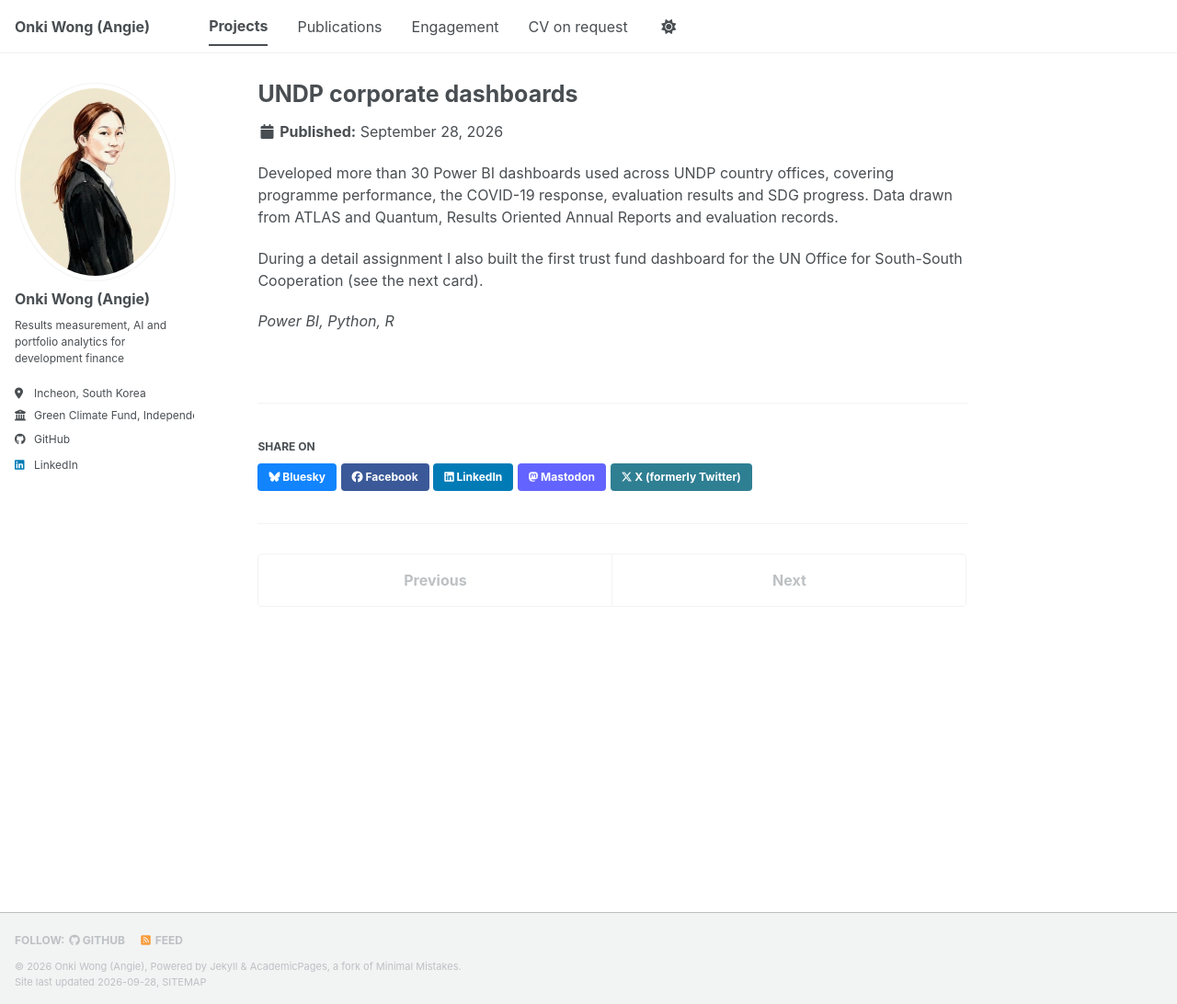
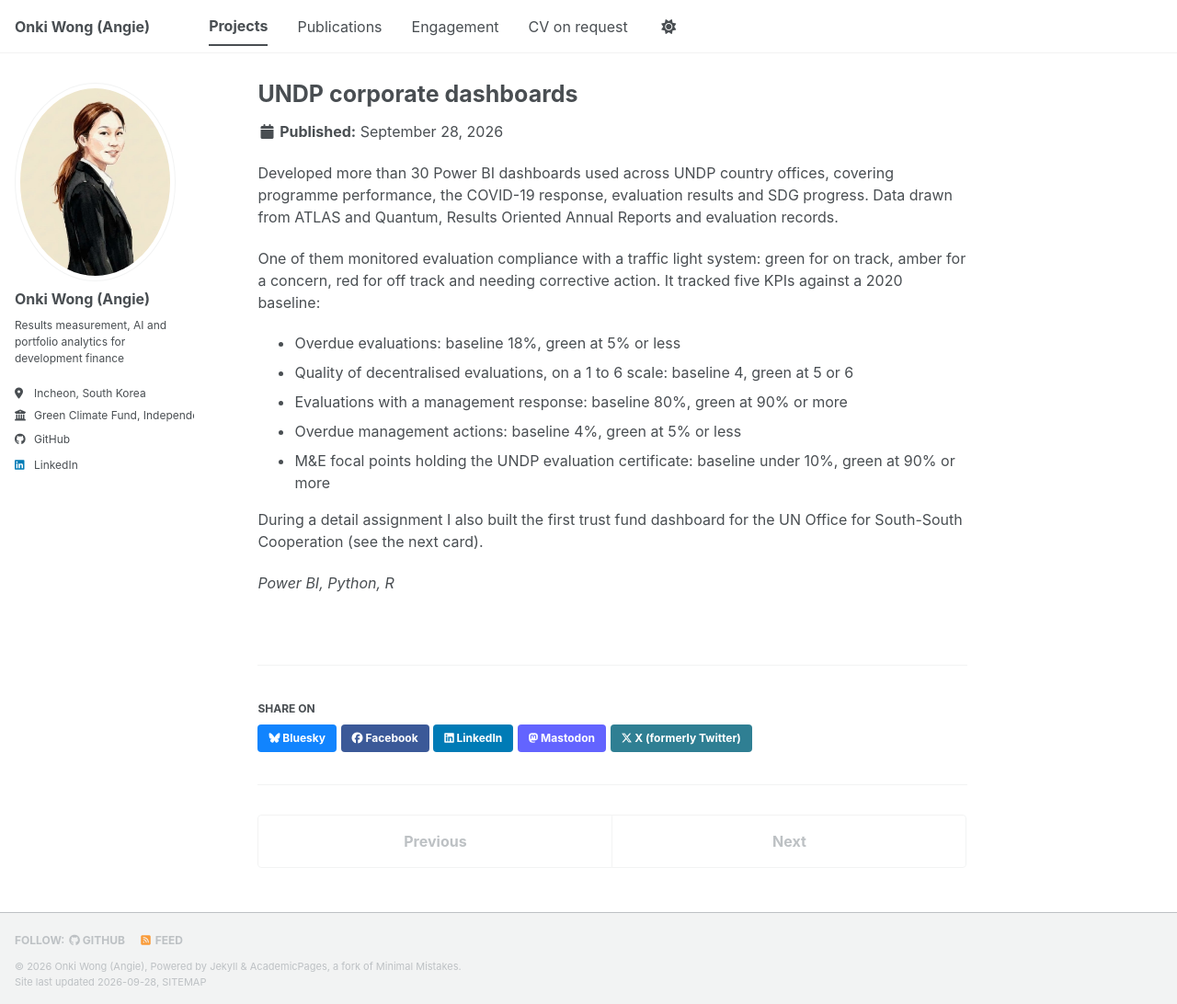
Before and after one commit to owangie/owangie.github.io, a Jekyll site: the page built from _portfolio/3-undp-dashboards.md, in a window 1280 px wide and 1092 px high. Shown: the whole window at 92% size. Built offline with Jekyll 4.4.1, drawn with Linux system fonts in a browser that asks for light colours; a style sheet for code colours, icons or effects is not loaded.

Commit message:
UNDP dashboards: evaluation compliance KPI monitor with thresholds

```diff
--- a/_portfolio/3-undp-dashboards.md
+++ b/_portfolio/3-undp-dashboards.md
@@ -1,11 +1,19 @@
 ---
 title: "UNDP corporate dashboards"
-excerpt: "Power BI dashboards on programme performance, evaluation results and SDG progress."
+excerpt: "Power BI dashboards on programme performance, evaluation results and SDG progress, including a traffic light KPI monitor for evaluation compliance."
 collection: portfolio
 ---
 
 Developed more than 30 Power BI dashboards used across UNDP country offices, covering programme performance, the COVID-19 response, evaluation results and SDG progress. Data drawn from ATLAS and Quantum, Results Oriented Annual Reports and evaluation records.
 
+One of them monitored evaluation compliance with a traffic light system: green for on track, amber for a concern, red for off track and needing corrective action. It tracked five KPIs against a 2020 baseline:
+
+* Overdue evaluations: baseline 18%, green at 5% or less
+* Quality of decentralised evaluations, on a 1 to 6 scale: baseline 4, green at 5 or 6
+* Evaluations with a management response: baseline 80%, green at 90% or more
+* Overdue management actions: baseline 4%, green at 5% or less
+* M&E focal points holding the UNDP evaluation certificate: baseline under 10%, green at 90% or more
+
 During a detail assignment I also built the first trust fund dashboard for the UN Office for South-South Cooperation (see the next card).
 
 *Power BI, Python, R*
```
